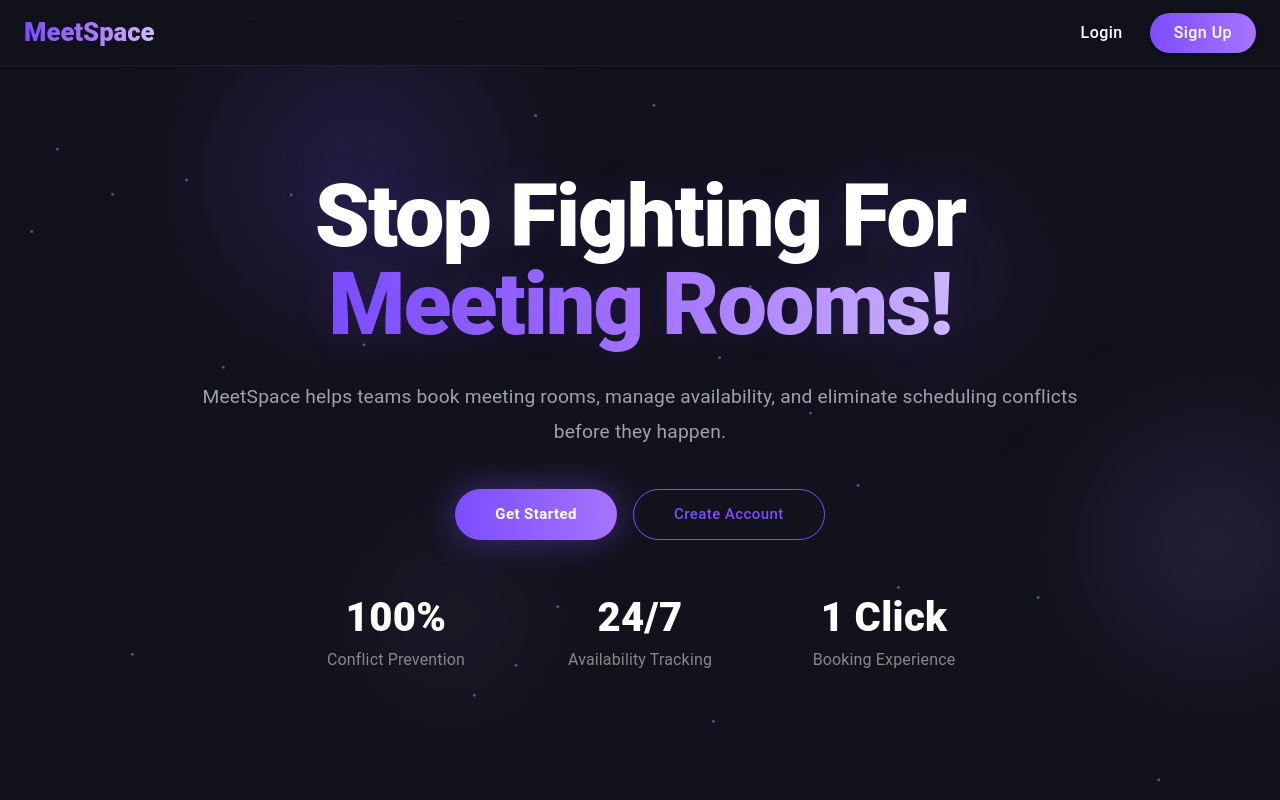
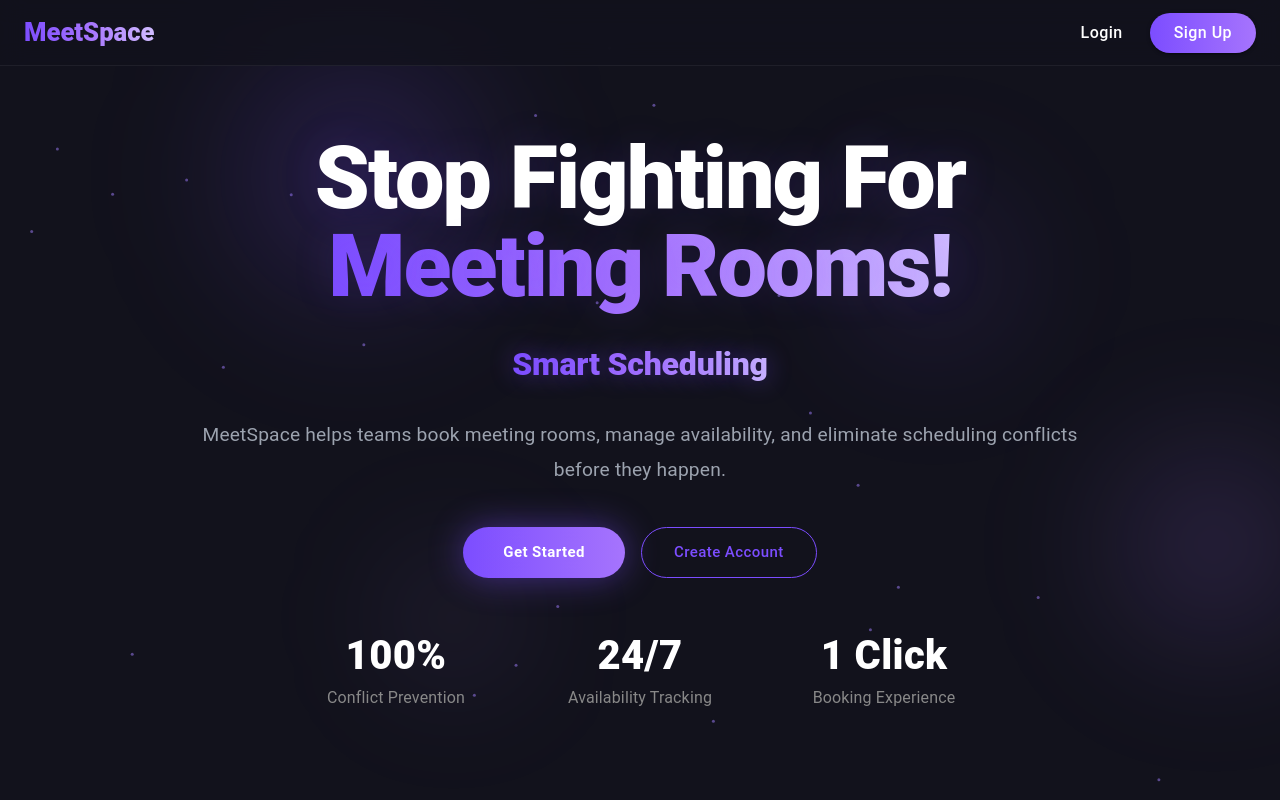
Before and after one commit to AkshayKumarS3790/meeting-room-booking-system, a Next.js app in the folder frontend/my-app/: page / in a window 1280 px wide. Shown: the top 800 px of the page. Built offline with nearby package versions, Linux system fonts and the light colour scheme.

Commit message:
Made refinements in the Landing Page UI

```diff
--- a/frontend/my-app/src/components/landing/HeroSection.tsx
+++ b/frontend/my-app/src/components/landing/HeroSection.tsx
@@ -4,6 +4,7 @@ import { Box, Button, Container, Typography } from "@mui/material";
 import { motion } from "framer-motion";
 
 import StatsSection from "./StatsSection";
+import { TypeAnimation } from "react-type-animation";
 
 type HeroSectionProps = {
   onLogin: () => void;
@@ -71,7 +72,7 @@ export default function HeroSection({ onLogin, onRegister }: HeroSectionProps) {
             <Box
               component="span"
               sx={{
-                background: "linear-gradient(90deg,#7c4dff,#a674fd,#d0bcff)",
+                background: "linear-gradient(90deg, #7c4dff, #a674fd, #d0bcff)",
 
                 WebkitBackgroundClip: "text",
                 WebkitTextFillColor: "transparent",
@@ -81,9 +82,56 @@ export default function HeroSection({ onLogin, onRegister }: HeroSectionProps) {
             </Box>
           </Typography>
 
+          <Box
+            sx={{
+              mt: 3,
+              height: {
+                xs: 50,
+                md: 60,
+              },
+
+              display: "flex",
+              justifyContent: "center",
+              alignItems: "center",
+            }}
+          >
+            <Typography
+              sx={{
+                fontWeight: 800,
+
+                fontSize: {
+                  xs: "1.6rem",
+                  md: "2rem",
+                },
+
+                letterSpacing: "-0.2px",
+                background: "linear-gradient(90deg,#7c4dff,#a674fd,#d0bcff)",
+                WebkitBackgroundClip: "text",
+                WebkitTextFillColor: "transparent",
+                textShadow: "0 0 25px rgba(124,77,255,.45)",
+              }}
+            >
+              <TypeAnimation
+                sequence={[
+                  "MeetSpace",
+                  2000,
+
+                  "Smart Scheduling",
+                  2000,
+
+                  "Seamless Booking",
+                  2000,
+                ]}
+                speed={40}
+                repeat={2}
+                cursor={false}
+              />
+            </Typography>
+          </Box>
+
           <Typography
             sx={{
-              mt: 4,
+              mt: 3,
               maxWidth: 900,
               color: "#9ca3af",
               lineHeight: 1.8,
@@ -141,7 +189,7 @@ export default function HeroSection({ onLogin, onRegister }: HeroSectionProps) {
               sx={{
                 textTransform: "none",
                 borderRadius: "999px",
-                px: 5,
+                px: 4,
                 py: 1.4,
                 color: "#fff",
                 borderColor: "#7c4dff",
```
